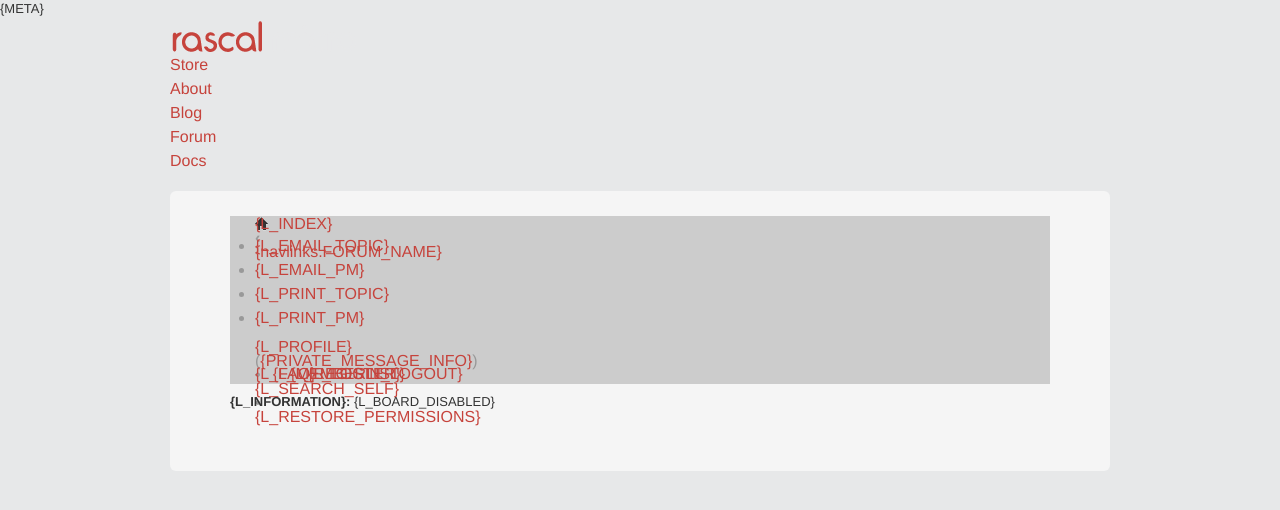
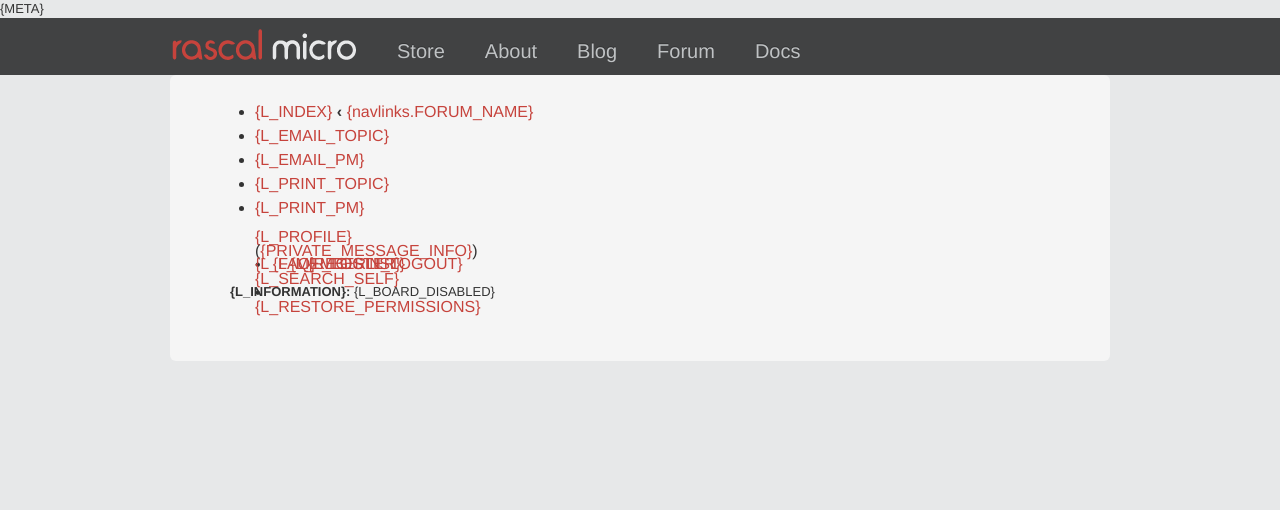
Before and after one commit to rascalmicro/rascal-www, a PHP site: template forum/styles/prosilver/template/overall_header.html in a window 1280 px wide. Shown: the top 510 px of the page. Run offline with PHP 8.4, Linux system fonts and the light colour scheme; the template is opened without the code that fills it, so the values that code supplies are empty; style sheets or scripts are compiled from the project's sources; some libraries are stand-ins or nearby versions.

Commit message:
Fix up forum header, namespace some PHPBB class attributes that were overlapping with Twitter Bootstrap attributes

```diff
--- a/forum/styles/prosilver/template/overall_footer.html
+++ b/forum/styles/prosilver/template/overall_footer.html
@@ -6,7 +6,7 @@
 				<div class="inner"><span class="corners-top"><span></span></span>
 
 				<ul class="linklist">
-					<li class="icon-home"><a href="{U_INDEX}" accesskey="h">{L_INDEX}</a></li>
+					<li class="phpbb-icon-home"><a href="{U_INDEX}" accesskey="h">{L_INDEX}</a></li>
 						<!-- IF not S_IS_BOT -->
 							<!-- IF S_WATCH_FORUM_LINK --><li <!-- IF S_WATCHING_FORUM -->class="icon-unsubscribe"<!-- ELSE -->class="icon-subscribe"<!-- ENDIF -->><a href="{S_WATCH_FORUM_LINK}" title="{S_WATCH_FORUM_TITLE}">{S_WATCH_FORUM_TITLE}</a></li><!-- ENDIF -->
 							<!-- IF U_WATCH_TOPIC --><li <!-- IF S_WATCHING_TOPIC -->class="icon-unsubscribe"<!-- ELSE -->class="icon-subscribe"<!-- ENDIF -->><a href="{U_WATCH_TOPIC}" title="{L_WATCH_TOPIC}">{L_WATCH_TOPIC}</a></li><!-- ENDIF -->
--- a/forum/styles/prosilver/template/overall_header.html
+++ b/forum/styles/prosilver/template/overall_header.html
@@ -102,7 +102,7 @@
 
 <body id="phpbb" class="section-{SCRIPT_NAME} {S_CONTENT_DIRECTION}">
 <div id="header">
-    <div class="topbar">
+    <div class="navbar">
         <div class="fill">
             <div class="container">
                 <a class="brand" href="/"><img src="/img/rm-logo-words-only-light.png"></a>
@@ -132,11 +132,11 @@
 		<div id="wrap">
 			<a id="top" name="top" accesskey="t"></a>
 			<div id="page-header">
-				<div class="navbar">
+				<div class="phpbb-navbar">
 					<div class="inner"><span class="corners-top"><span></span></span>
 
 					<ul class="linklist navlinks">
-						<li class="icon-home"><a href="{U_INDEX}" accesskey="h">{L_INDEX}</a> <!-- BEGIN navlinks --> <strong>&#8249;</strong> <a href="{navlinks.U_VIEW_FORUM}">{navlinks.FORUM_NAME}</a><!-- END navlinks --></li>
+						<li class="phpbb-icon-home"><a href="{U_INDEX}" accesskey="h">{L_INDEX}</a> <!-- BEGIN navlinks --> <strong>&#8249;</strong> <a href="{navlinks.U_VIEW_FORUM}">{navlinks.FORUM_NAME}</a><!-- END navlinks --></li>
 
 						<!-- IF U_EMAIL_TOPIC --><li class="rightside"><a href="{U_EMAIL_TOPIC}" title="{L_EMAIL_TOPIC}" class="sendemail">{L_EMAIL_TOPIC}</a></li><!-- ENDIF -->
 						<!-- IF U_EMAIL_PM --><li class="rightside"><a href="{U_EMAIL_PM}" title="{L_EMAIL_PM}" class="sendemail">{L_EMAIL_PM}</a></li><!-- ENDIF -->
--- a/forum/styles/prosilver/theme/common.css
+++ b/forum/styles/prosilver/theme/common.css
@@ -189,7 +189,7 @@
 	padding: 0 5px;
 }
 
-.navbar {
+.phpbb-navbar {
 	background-color: #ebebeb;
 	padding: 0 10px;
 }
@@ -282,7 +282,7 @@
 	margin-bottom: -1px;
 }
 
-.post span.corners-top, .post span.corners-bottom, .panel span.corners-top, .panel span.corners-bottom, .navbar span.corners-top, .navbar span.corners-bottom {
+.post span.corners-top, .post span.corners-bottom, .panel span.corners-top, .panel span.corners-bottom, .phpbb-navbar span.corners-top, .phpbb-navbar span.corners-bottom {
 	margin: 0 -10px;
 }
 
--- a/less/rascal.less
+++ b/less/rascal.less
@@ -141,6 +141,10 @@
     background-color: @rascal-white;
 }
 
+body {
+    padding-top: 0px;
+}
+
 ul.forums {
     background-color: @rascal-white;
     background-image: none;
```
